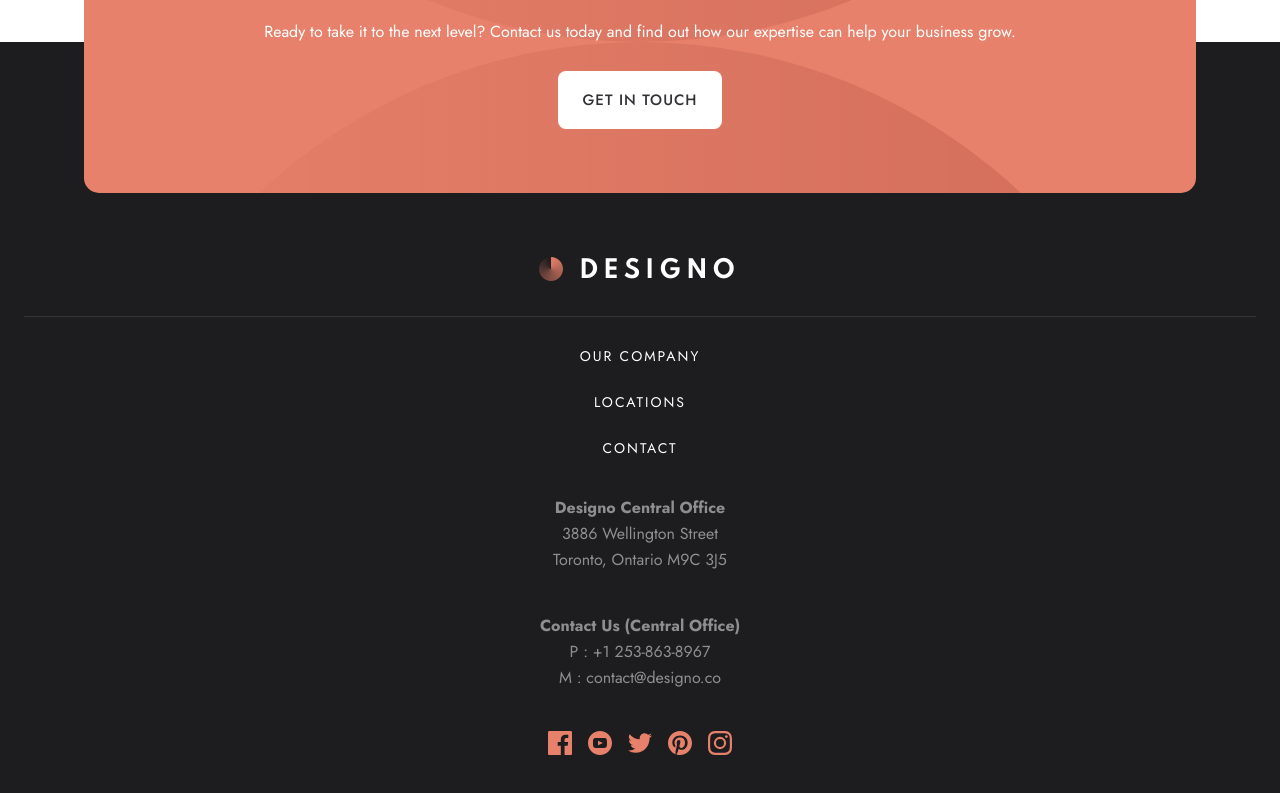
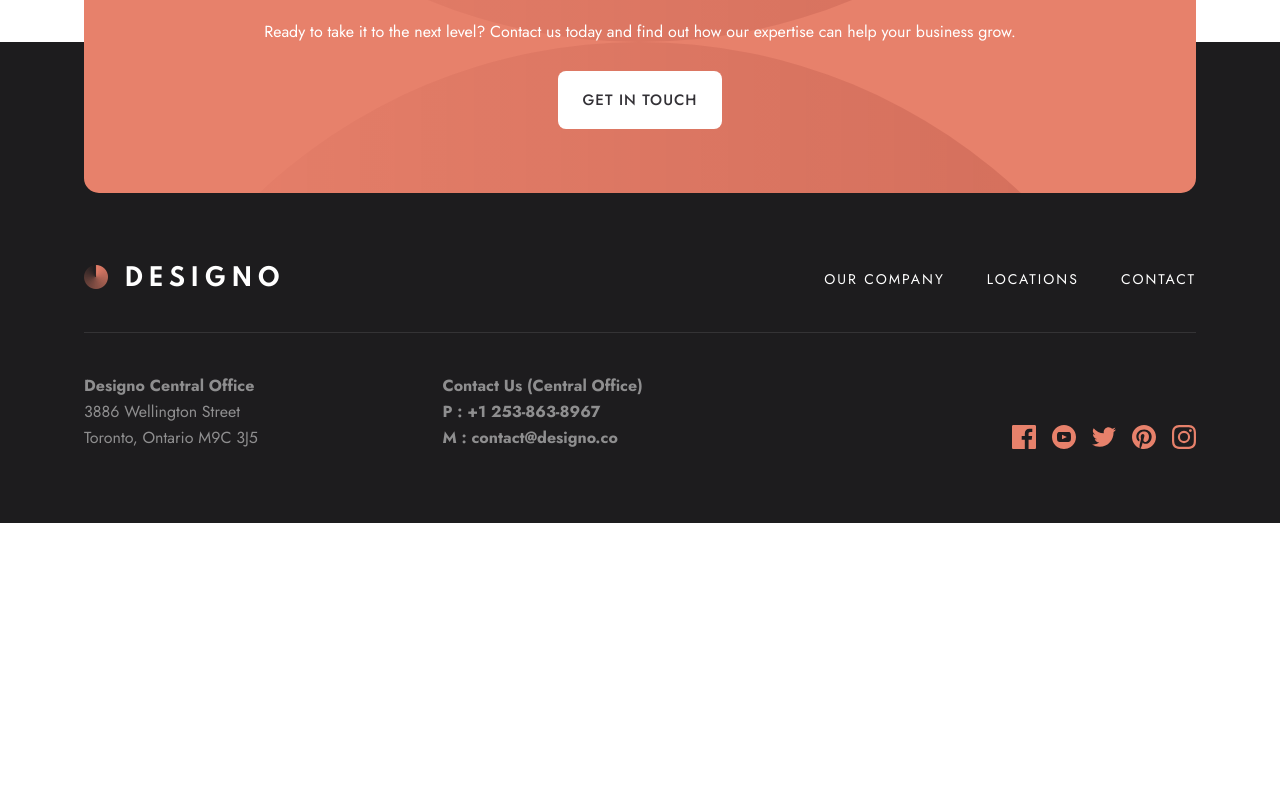
Before and after one commit to ryanbradley-webdev/designo, a Next.js app: page /locations in a window 1280 px wide. Shown: the part 2601-3394 px from the top of the page. After the commit the page ends 3124 px from the top, so only its background shows below. Built offline with nearby package versions, Linux system fonts and the light colour scheme.

Commit message:
Update footer styling for desktop and tablet.

```diff
--- a/components/footer/footer.module.css
+++ b/components/footer/footer.module.css
@@ -1,9 +1,33 @@
 .footer,
 .heading,
-.contact {
+.contact,
+.heading nav {
     display: grid;
     justify-items: center;
-    text-align: center;
+}
+
+@media screen and (max-width: 682px) {
+    .footer {
+        text-align: center;
+    }
+}
+
+@media screen and (min-width: 683px) {
+    .heading,
+    .contact,
+    .heading nav {
+        display: flex;
+    }
+
+    .heading,
+    .contact {
+        justify-content: space-between;
+        width: 100%;
+    }
+
+    .heading nav {
+        gap: 42px;
+    }
 }
 
 .footer,
@@ -18,21 +42,53 @@
     background-color: var(--clr-black);
 }
 
+@media screen and (min-width: 683px) {
+    .footer {
+        padding-block: 72px;
+    }
+}
+
+@media screen and (min-width: 1160px) {
+    .footer {
+        padding-inline: calc(50vw - 556px);
+    }
+}
+
 .heading {
     row-gap: 32px;
     width: 100%;
+}
+
+@media screen and (min-width: 683px) {
+    .heading {
+        align-items: center;
+        padding-bottom: 40px;
+        border-bottom: 1px solid #ffffff1a;
+    }
+
+    .contact {
+        align-items: flex-end;
+    }
 }
 
 .heading > a {
     display: flex;
 }
 
+.heading a:is(:hover, :focus) {
+    text-decoration: underline;
+}
+
 .heading nav {
-    display: grid;
     row-gap: 32px;
-    padding-top: 32px;
-    width: 100%;
-    border-top: 1px solid #ffffff1a;
+}
+
+@media screen and (max-width: 682px) {
+    .heading nav {
+        padding-top: 32px;
+        width: 100%;
+        border-top: 1px solid #ffffff1a;
+    }
 }
 
 .address,
@@ -40,8 +96,23 @@
     opacity: 0.5;
 }
 
+@media screen and (min-width: 683px) {
+    .address {
+        flex-grow: 1;
+    }
+
+    .numbers {
+        font-weight: bold;
+        flex-grow: 2;
+    }
+}
+
 .socials {
     display: flex;
     align-items: center;
     gap: 16px;
 }
+
+.socials > a:is(:hover, :focus) path {
+    fill: #FFAD9B;
+}
```
